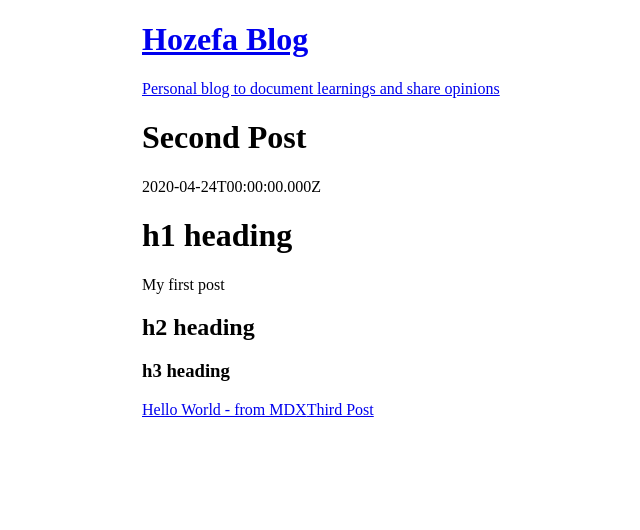
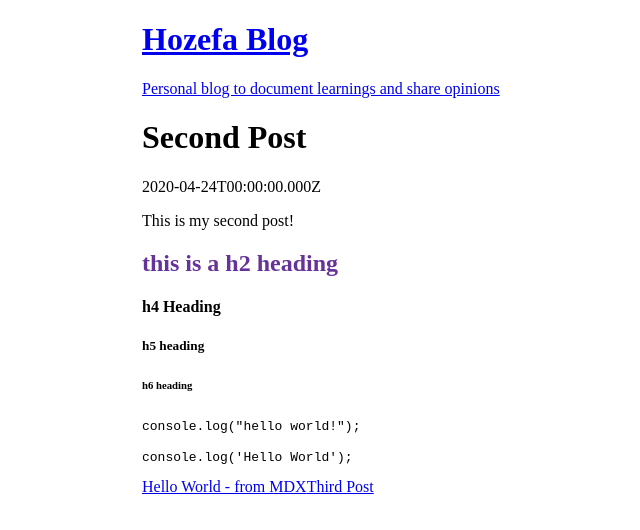
Before and after one commit to hozefam/the-hozefam-blog, a Gatsby site: page /2020/2020-04-24-second-post/ in a window 1280 px wide. Shown: the whole page, without its empty margins (98-738 px from the left). Built offline with nearby package versions, Linux system fonts and the light colour scheme; Gatsby itself is replaced by a stand-in of ours; some packages are replaced by stand-ins of ours; code samples lack their colours.

Commit message:
add root wrapper

````diff
--- /dev/null
+++ b/gatsby-browser.js
@@ -0,0 +1,3 @@
+import { wrapRootElement as wrap } from './root-wrapper';
+
+export const wrapRootElement = wrap;
--- /dev/null
+++ b/gatsby-ssr.js
@@ -0,0 +1,3 @@
+import { wrapRootElement as wrap } from './root-wrapper';
+
+export const wrapRootElement = wrap;
--- a/posts/2020/2020-04-24-second-post/index.mdx
+++ b/posts/2020/2020-04-24-second-post/index.mdx
@@ -4,10 +4,18 @@ date: 2020-04-24
 published: true
 ---
 
-# h1 heading
+This is my second post!
 
-My first post
+## this is a h2 heading
 
-## h2 heading
+#### h4 Heading
 
-### h3 heading
+##### h5 heading
+
+###### h6 heading
+
+`console.log("hello world!");`
+
+```js
+console.log('Hello World');
+```
--- /dev/null
+++ b/root-wrapper.js
@@ -0,0 +1,15 @@
+import React from 'react';
+import { MDXProvider } from '@mdx-js/react';
+
+const components = {
+  h2: ({ children }) => {
+    return <h2 style={{ color: 'rebeccapurple' }}>{children}</h2>;
+  },
+  'p.inlineCode': (props) => (
+    <code {...props} style={{ backgroundColor: 'lightgray' }}></code>
+  ),
+};
+
+export const wrapRootElement = ({ element }) => {
+  return <MDXProvider components={components}>{element}</MDXProvider>;
+};
````
